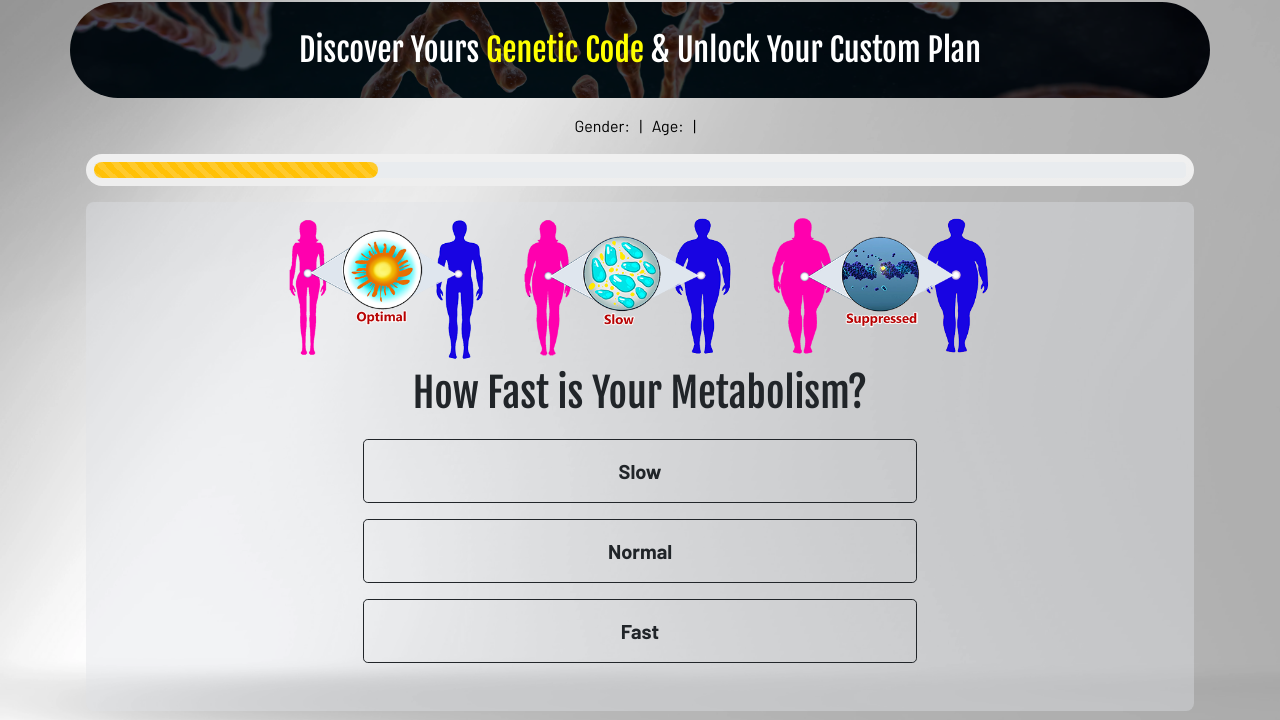
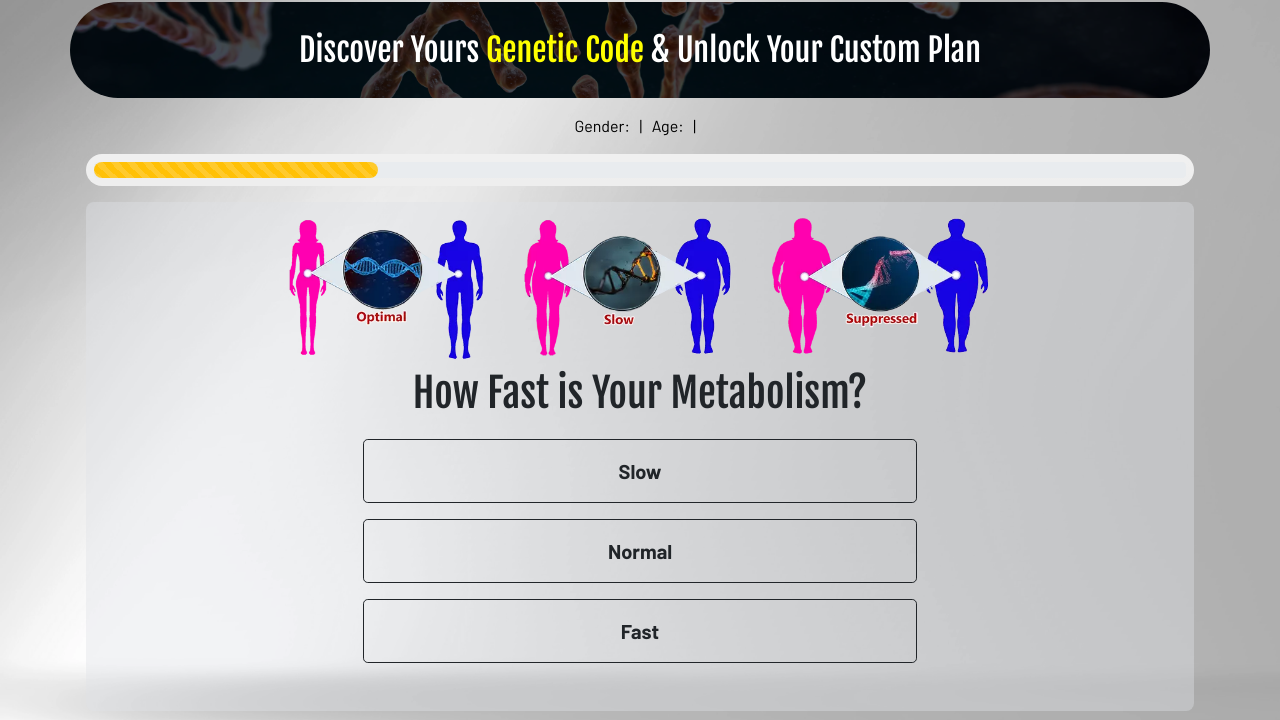
Before and after one commit to kaiserfit/genetic-quiz, a plain HTML site: page _metabolism/index.html in a window 1280 px wide. Shown: the part 80-800 px from the top of the page. Drawn offline with Linux system fonts and the light colour scheme; no server answers.

Commit message:
disabled tiktok trackers
updated image on quiz metabolism part

```diff
--- a/_metabolism/index.html
+++ b/_metabolism/index.html
@@ -49,7 +49,7 @@
          <!-- End Meta Pixel Code -->
 
 
-        <script>
+        <!-- <script>
           !function (w, d, t) {
             w.TiktokAnalyticsObject=t;var ttq=w[t]=w[t]||[];ttq.methods=["page","track","identify","instances","debug","on","off","once","ready","alias","group","enableCookie","disableCookie"],ttq.setAndDefer=function(t,e){t[e]=function(){t.push([e].concat(Array.prototype.slice.call(arguments,0)))}};for(var i=0;i<ttq.methods.length;i++)ttq.setAndDefer(ttq,ttq.methods[i]);ttq.instance=function(t){for(var e=ttq._i[t]||[],n=0;n<ttq.methods.length;n++
         )ttq.setAndDefer(e,ttq.methods[n]);return e},ttq.load=function(e,n){var i="https://analytics.tiktok.com/i18n/pixel/events.js";ttq._i=ttq._i||{},ttq._i[e]=[],ttq._i[e]._u=i,ttq._t=ttq._t||{},ttq._t[e]=+new Date,ttq._o=ttq._o||{},ttq._o[e]=n||{};n=document.createElement("script");n.type="text/javascript",n.async=!0,n.src=i+"?sdkid="+e+"&lib="+t;e=document.getElementsByTagName("script")[0];e.parentNode.insertBefore(n,e)};
@@ -58,7 +58,7 @@
             ttq.page();
 
           }(window, document, 'ttq');
-        </script>
+        </script> -->
 
 
 
@@ -190,7 +190,7 @@
 
           <div class="quiz-block pb-5 bg-gray-300 border-radius-lg" data-id="2">
             <div class="col-12 col-sm-8 mx-auto text-center fs-1 mt-3 mb-3 text-dark fjalla-font">
-              <img src="../components/img_assets/Genetic_Code.webp" class="img-fluid">
+              <img src="../components/img_assets/genetic-code.webp" class="img-fluid">
               How Fast is Your Metabolism?
             </div>
 
```
Also changed, not shown: _age/index.html (+2 -2 lines), _challenge/index.html (+2 -2 lines), _goal/index.html (+2 -2 lines), _weight/index.html (+2 -2 lines).
